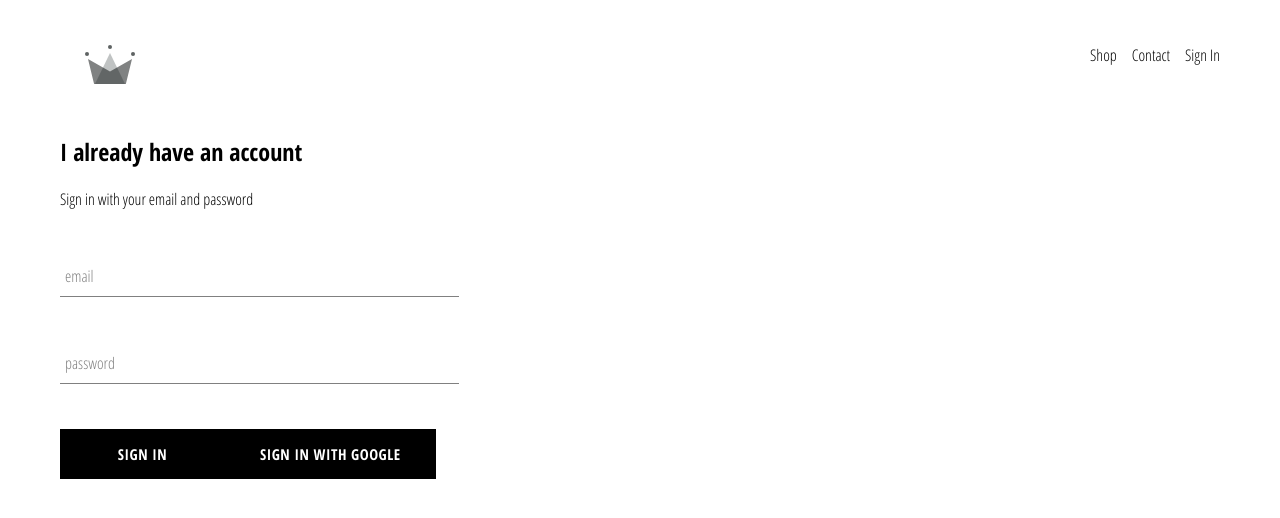
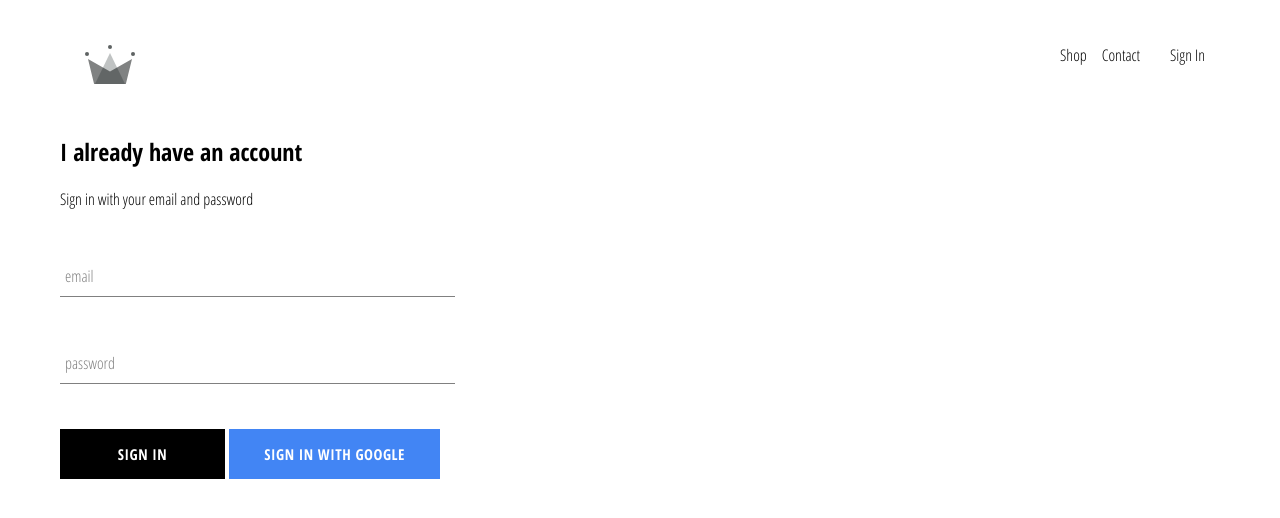
Before and after one commit to dtuckersuh/Crown-Clothing, a React (Create React App) app: page /signin in a window 1280 px wide. Shown: the top 518 px of the page. Built offline with nearby package versions, Linux system fonts and the light colour scheme; no server answers.

Commit message:
added styling for sign-in button components

```diff
--- a/src/App.js
+++ b/src/App.js
@@ -34,7 +34,7 @@
   render() {
     return (
       <div>
-        <Header />
+        <Header currentUser={this.state.currentUser} />
         <Switch>
           <Route exact path='/' component={Homepage} />
           <Route path='/shop' component={ShopPage} />
--- a/src/components/custom-button/custom-button.component.jsx
+++ b/src/components/custom-button/custom-button.component.jsx
@@ -2,8 +2,9 @@
 
 import './custom-button.styles.scss';
 
-const CustomButton = ({ children, ...otherProps }) => (
-    <button className='custom-button' {...otherProps} >
+const CustomButton = ({ children, isGoogleSignIn, ...otherProps }) => (
+    <button className=
+    {`${isGoogleSignIn ? 'google-sign-in' : ''} custom-button`} {...otherProps} >
         { children }
     </button>
 )
--- a/src/components/custom-button/custom-button.styles.scss
+++ b/src/components/custom-button/custom-button.styles.scss
@@ -19,4 +19,14 @@
     color: black;
     border: 1px solid black;
   }
+
+  &.google-sign-in {
+    background-color: #4285f4;
+    color: white;
+
+    &:hover {
+      background-color: #357ae8;
+      border: none;
+    }
+  }
 }
--- a/src/components/header/header.component.jsx
+++ b/src/components/header/header.component.jsx
@@ -4,8 +4,9 @@
 
 import { ReactComponent as Logo } from '../../assets/crown.svg'
 import { Link } from 'react-router-dom';
+import { auth } from '../../firebase/firebase.utils';
 
-const Header = () => (
+const Header = ({ currentUser }) => (
     <div className='header'>
         <Link className='logo-container' to='/'>
             <Logo className='logo' />
@@ -13,7 +14,16 @@
         <div className='options'>
             <Link className='shop' to='shop'>Shop</Link>
             <Link className='option' to='option'>Contact</Link>
-            <Link className='signin' to='signin'>Sign In</Link>
+            {
+                currentUser ?
+                (<div className='option' onClick={() => auth.signOut()}>
+                    Sign Out
+                </div>)
+                :
+                (<Link className='option' to='signin'>
+                    Sign In
+                </Link>)
+            }
         </div>
     </div>
 )
--- a/src/components/header/header.styles.scss
+++ b/src/components/header/header.styles.scss
@@ -20,6 +20,7 @@
 
     .option {
       padding: 10px 15px;
+      cursor: pointer;
     }
   }
 }
--- a/src/components/sign-in/sign-in.component.jsx
+++ b/src/components/sign-in/sign-in.component.jsx
@@ -34,10 +34,12 @@
                 <form onSubmit={this.handleSubmit}>
                     <FormInput name='email' type='email' value={this.state.email} label='email' handleChange={this.handleChange} required />
                     <FormInput name='password' type='password' value={this.state.password} label='password' handleChange={this.handleChange} required />
-                    <CustomButton type='submit'>Sign In</CustomButton>
-                    <CustomButton onClick={ signInWithGoogle }>
-                        Sign in with Google
-                    </CustomButton>
+                    <div className='buttons'>
+                        <CustomButton type='submit'>Sign In</CustomButton>
+                        <CustomButton onClick={ signInWithGoogle } isGoogleSignIn>
+                            Sign in with Google
+                        </CustomButton>
+                    </div>
                 </form>
             </div>
         )
--- a/src/components/sign-in/sign-in.styles.scss
+++ b/src/components/sign-in/sign-in.styles.scss
@@ -1,9 +1,14 @@
 .sign-in {
-    width: 30vw;
+    width: 380px;
     display: flex;
     flex-direction: column;
 
     .title {
         margin: 10px 0;
     }
+
+    .buttons {
+        display: flex;
+        justify-content: space-between;
+    }
 }
```
Also changed, not shown: notes/firebase-authentication.md (+2 -0 lines).
